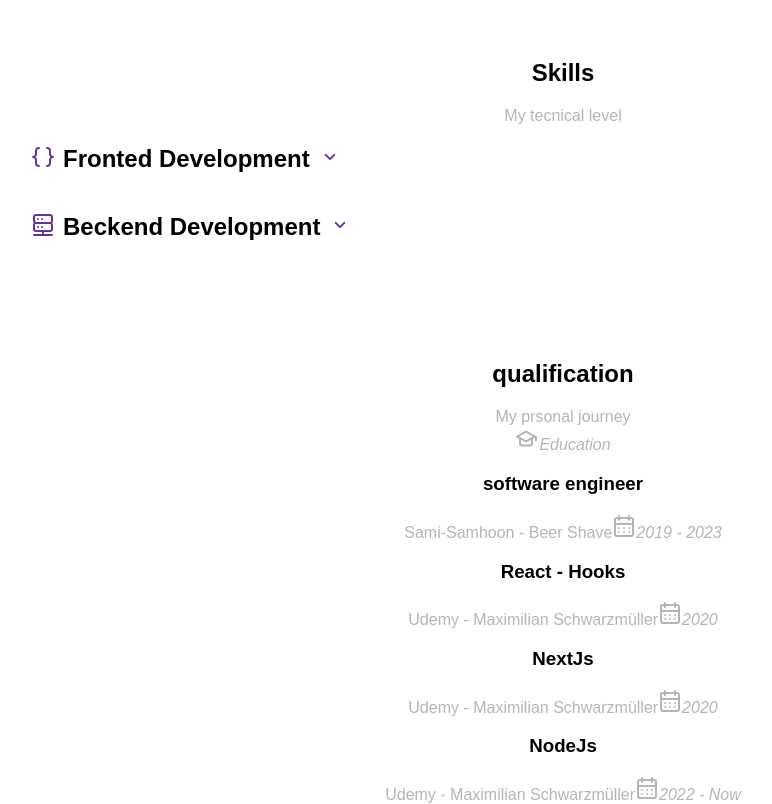
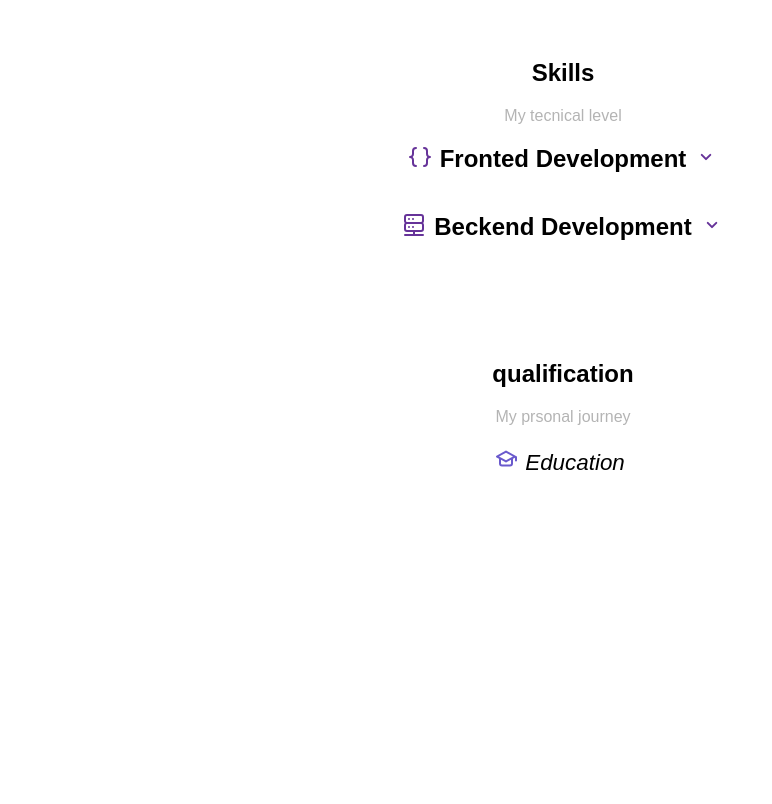
Before and after one commit to matanfadida/Resume, a React (Create React App) app: page / in a window 1280 px wide. Shown: the part 780-1584 px from the top of the page, without its empty margins (77-849 px from the left). After the commit the page ends 1277 px from the top, so only its background shows below. Built offline with nearby package versions, Linux system fonts and the light colour scheme; a web font is replaced by a local one.

Commit message:
qualification-finished

```diff
--- a/package.json
+++ b/package.json
@@ -10,6 +10,7 @@
     "react": "^18.2.0",
     "react-dom": "^18.2.0",
     "react-scripts": "5.0.1",
+    "swiper": "^8.3.1",
     "web-vitals": "^2.1.4"
   },
   "scripts": {
--- a/src/components/Home/qualification.js
+++ b/src/components/Home/qualification.js
@@ -1,86 +1,97 @@
-import style from './qualification.module.css';
+import { Swiper, SwiperSlide } from "swiper/react";
+
+// import required modules
+import { Pagination } from "swiper";
+
+import style from "./qualification.module.css";
+// Import Swiper styles
+import "swiper/css";
+import "swiper/css/pagination";
 
 import { UilGraduationCap } from "@iconscout/react-unicons";
 import { UilCalendarAlt } from "@iconscout/react-unicons";
+import { useState } from "react";
 
 const Qualification = () => {
+  const [showEducation, setShowEducation] = useState(false);
+
+  const showEducationHandler = () => {
+    setShowEducation(!showEducation);
+  };
+
   return (
     <section className={style.section}>
       <h2>qualification</h2>
       <span>My prsonal journey</span>
       <div>
-        <div>
-          <i>
+        <div className={style.education}>
+          <i className={style["icon-color"]}>
             <UilGraduationCap />
           </i>
-          <i>Education</i>
+          <button onClick={showEducationHandler} className={style.button}>
+            <i className={style.edu}>Education</i>
+          </button>
         </div>
-        <div>
-          <div>
+        {showEducation && (
+          <Swiper
+          pagination={{
+            dynamicBullets: true,
+          }}
+          modules={[Pagination]}
+          className="mySwiper"
+        >
+            <div className={style.data}>
+              <SwiperSlide>
                 <div className={style.detail}>
                   <h3>software engineer</h3>
                   <span>Sami-Samhoon - Beer Shave</span>
                   <div className={style["icon-date"]}>
-                <i>
+                    <i className={style["icon-color"]}>
                       <UilCalendarAlt />
                     </i>
-                <i>2019 - 2023</i>
+                    <i className={style["date-color"]}>10/2019 - Now</i>
                   </div>
                 </div>
-            <div>
-              <span></span>
-              <span></span>
-            </div>
-          </div>
-          <div>
-            <div>
+              </SwiperSlide>
+              <SwiperSlide>
+                <div className={style.detail}>
                   <h3>React - Hooks</h3>
                   <span>Udemy - Maximilian Schwarzmüller</span>
                   <div className={style["icon-date"]}>
-                <i>
+                    <i className={style["icon-color"]}>
                       <UilCalendarAlt />
                     </i>
-                <i>2020</i>
+                    <i className={style["date-color"]}>10/2021</i>
                   </div>
                 </div>
-            <div>
-              <span></span>
-              <span></span>
-            </div>
-          </div>
-          <div>
-            <div>
+              </SwiperSlide>
+              <SwiperSlide>
+                <div className={style.detail}>
                   <h3>NextJs</h3>
                   <span>Udemy - Maximilian Schwarzmüller</span>
                   <div className={style["icon-date"]}>
-                <i>
+                    <i className={style["icon-color"]}>
                       <UilCalendarAlt />
                     </i>
-                <i>2020</i>
+                    <i className={style["date-color"]}>03/2022</i>
                   </div>
                 </div>
-            <div>
-              <span></span>
-              <span></span>
-            </div>
-          </div>
-          <div>
-            <div>
+              </SwiperSlide>
+              <SwiperSlide>
+                <div className={style.detail}>
                   <h3>NodeJs</h3>
                   <span>Udemy - Maximilian Schwarzmüller</span>
                   <div className={style["icon-date"]}>
-                <i>
+                    <i className={style["icon-color"]}>
                       <UilCalendarAlt />
                     </i>
-                <i>2022 - Now</i>
+                    <i className={style["date-color"]}>07/2022 - Now</i>
                   </div>
                 </div>
-            <div>
-              <span></span>
-              <span></span>
+              </SwiperSlide>
             </div>
-          </div>
-        </div>
+          </Swiper>
+        )}
       </div>
     </section>
   );
--- a/src/components/Home/qualification.module.css
+++ b/src/components/Home/qualification.module.css
@@ -1,21 +1,47 @@
-.section{
-
+.section {
 }
 
-.section span{
-    color: rgb(180, 180, 180);
+.section span {
+  color: rgb(180, 180, 180);
 }
 
-.section i {
-    color: rgb(180, 180, 180);
+.date-color {
+  color: rgb(180, 180, 180);
+}
+
+.education {
+  padding: 20px;
+}
+
+.education i {
+  font-size: 1.4rem;
 }
 
 .icon-date {
-    display: initial;
+  display: grid;
+}
+
+.icon-color {
+  color: slateblue;
+  /* display: inline-block; */
+}
+
+.data {
+  display: inline-flex;
+  padding: 20px;
+  margin-bottom: 20px;
 }
 
 .detail {
-    /* display: grid;
-    grid-template-columns: 1fr max-content 1fr;
-    column-gap: 1.5rem; */
+  padding: 20px;
 }
+
+.button {
+  border: none;
+  background-color: transparent;
+  cursor: pointer;
+}
+
+.button:hover {
+  color: rgb(180, 180, 180);
+}
--- a/src/components/Home/skills.module.css
+++ b/src/components/Home/skills.module.css
@@ -11,8 +11,7 @@
 .header {
   display: flex;
   align-items: center;
-  margin-bottom: var(--mb-2-5);
-  cursor: pointer;
+  justify-content: center;
 }
 
 .icon {
@@ -21,6 +20,7 @@
   color: rebeccapurple;
   border: none;
   background-color: transparent;
+  cursor: pointer;
 }
 
 .list-open {
--- a/src/components/navigation/main-navigation.js
+++ b/src/components/navigation/main-navigation.js
@@ -22,16 +22,6 @@ const MainNavigation = () => {
             </a>
           </li>
           <li>
-            <a href="#Sevices" className={style.li}>
-              Services
-            </a>
-          </li>
-          <li>
-            <a href="#Portfolio" className={style.li}>
-              Portfolio
-            </a>
-          </li>
-          <li>
             <a href="#Contact" className={style.li}>
               Contact
             </a>
--- a/src/components/navigation/main-navigation.module.css
+++ b/src/components/navigation/main-navigation.module.css
@@ -3,7 +3,7 @@
   text-align: center;
 }
 .ul {
-    margin-left: 700px;
+    margin-left: 850px;
 }
 .nav ul li {
     list-style-type: none;
```
Also changed, not shown: 1 other file (tests, documents, lock files or other folders). Lines whose indentation alone changed are shown as unchanged.
